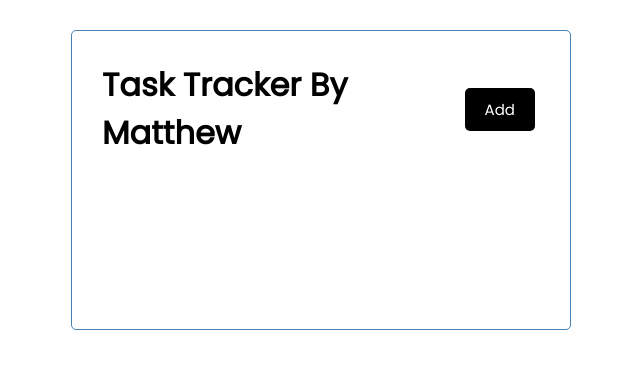
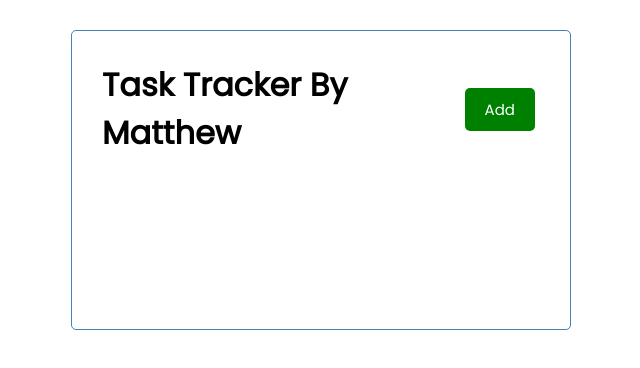
Before and after one commit to matthew-talamantes/react-task-tracker, a React (Create React App) app: page / in a window 1280 px wide. Shown: the top 368 px of the page, without its empty margins (319-959 px from the left). Built offline with nearby package versions, Linux system fonts and the light colour scheme.

Commit message:
Update Button to align with tutorial

```diff
--- a/src/components/Button.js
+++ b/src/components/Button.js
@@ -2,12 +2,13 @@ import React from 'react'
 
 const Button = (props) => {
     return (
-        <button className='btn'>{props.title}</button>
+        <button className='btn' style={{ backgroundColor: props.color}}>{props.text}</button>
     )
 }
 
 Button.defaultProps = {
-    title: 'Submit'
+    text: 'Submit',
+    color: 'grey'
 };
 
 export default Button
--- a/src/components/Header.js
+++ b/src/components/Header.js
@@ -7,7 +7,7 @@ const Header = (props) => {
     return (
         <header className='header'>
             <h1>{(props.name) ? <>{props.title} By {props.name}</> : props.title}</h1>
-            <Button title='Add' />
+            <Button text='Add' color='green' />
         </header>
     )
 }
```
